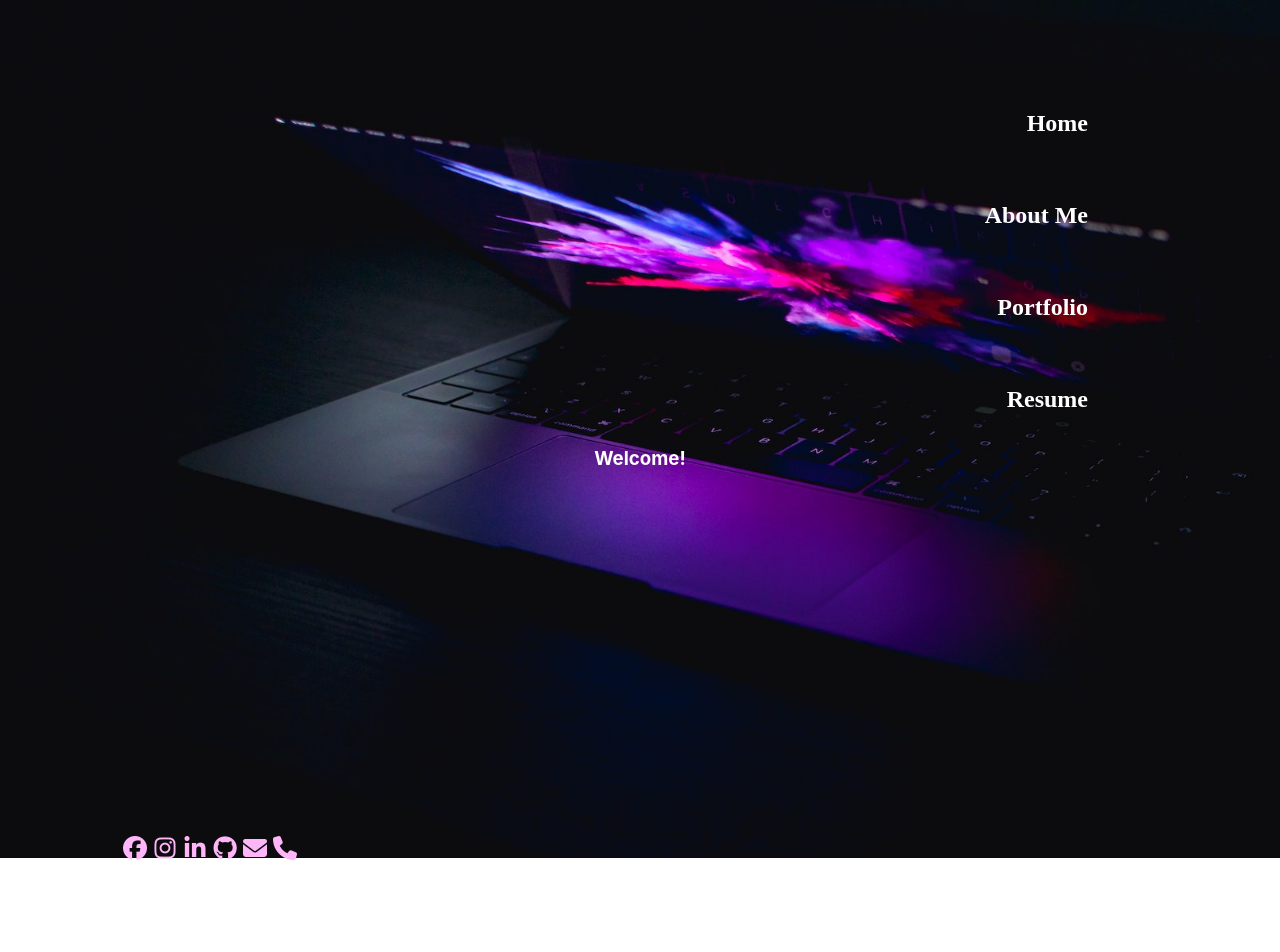
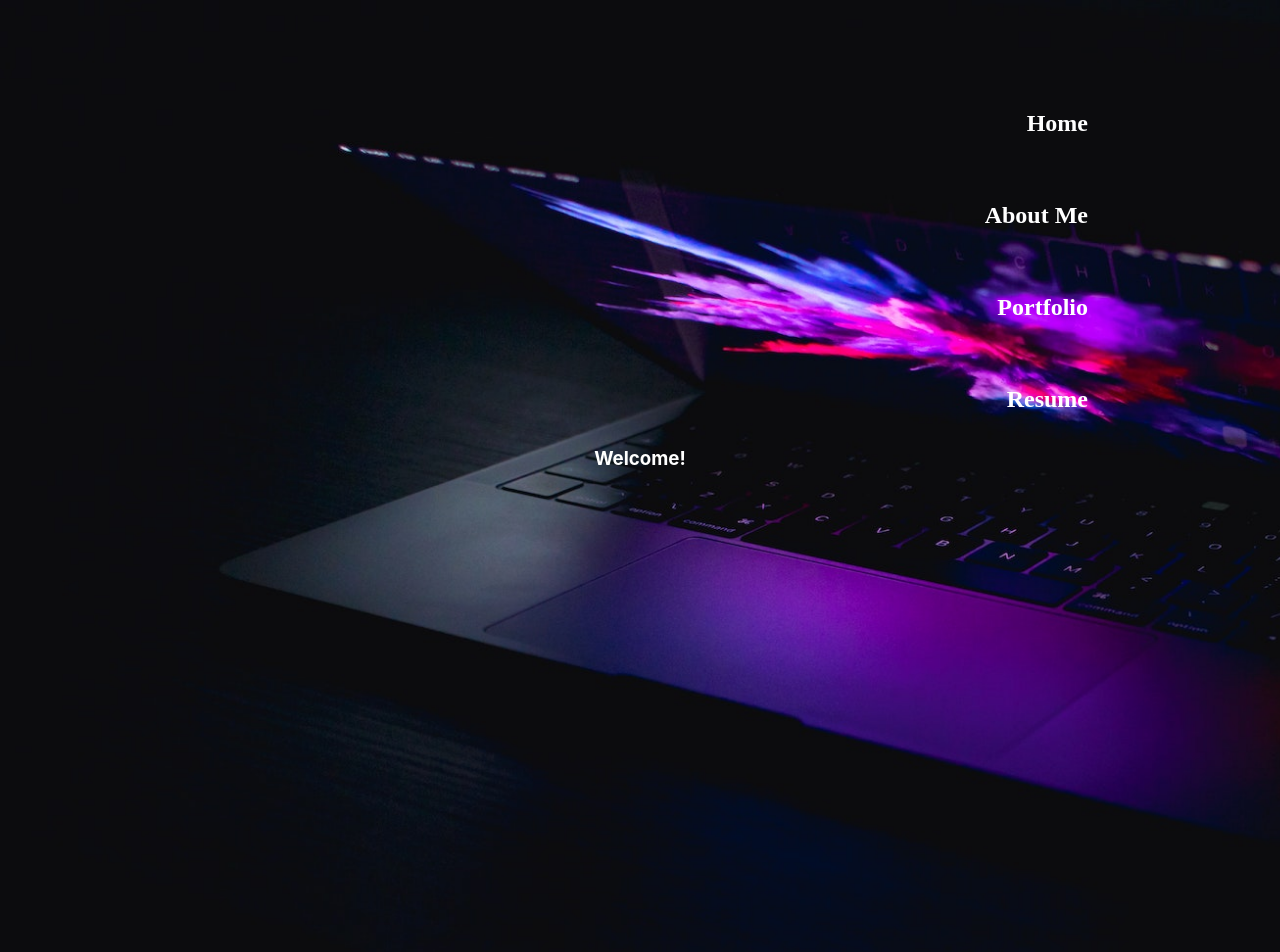
Before and after one commit to BDedafoe/my_profile, a React (Create React App) app: page / in a window 1280 px wide. Shown: the top 952 px of the page. Before the commit the page ends 861 px from the top, so only its background shows below. Built offline with nearby package versions, Linux system fonts and the light colour scheme.

Commit message:
footer css

```diff
--- a/src/public/my.css
+++ b/src/public/my.css
@@ -47,6 +47,6 @@ h3 {
 
 /* Footer */
 .footer {
-  padding: 350px 120px 0;
+  padding: 550px 120px 0;
   text-align: left;
 }
```
